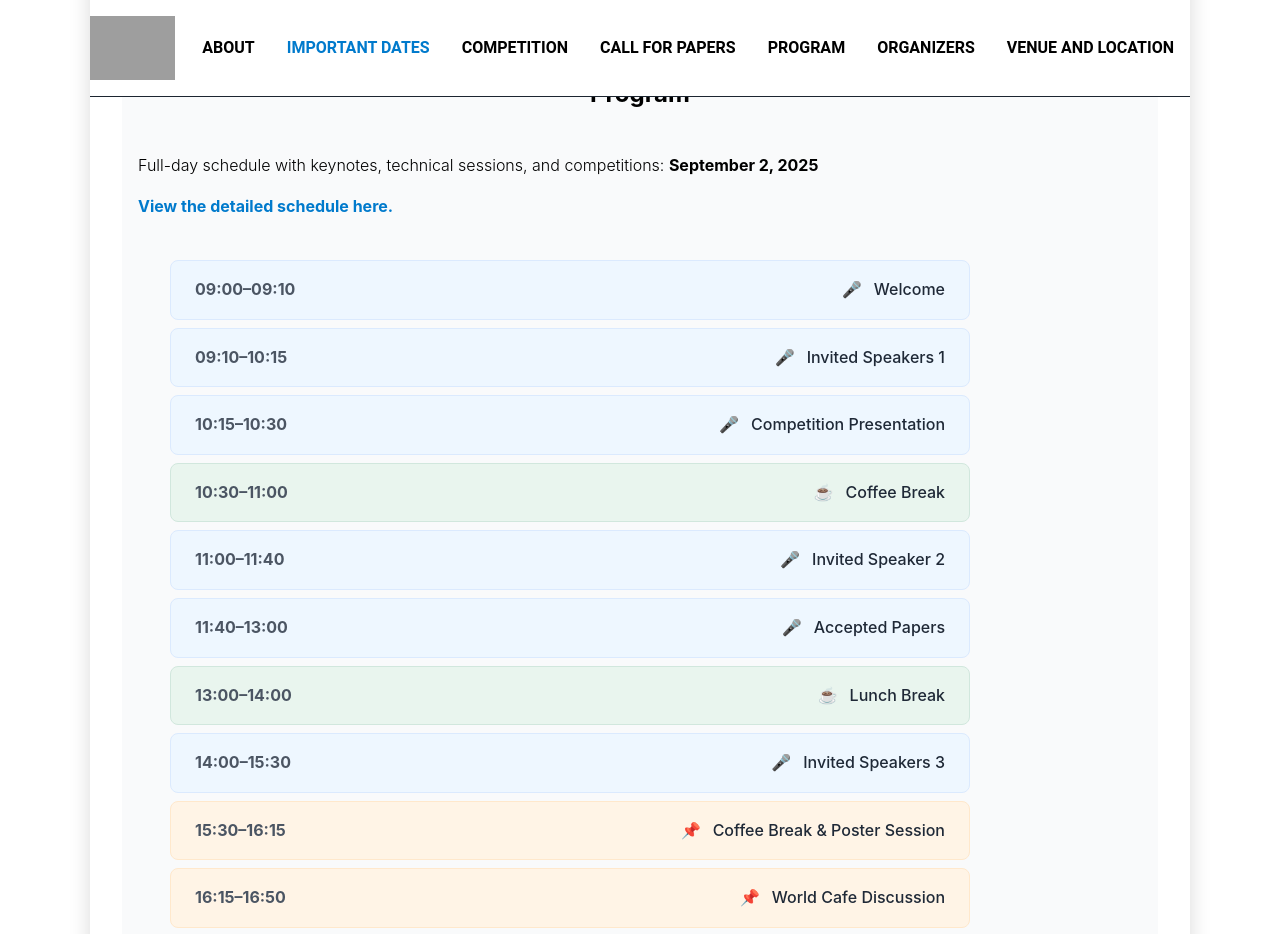
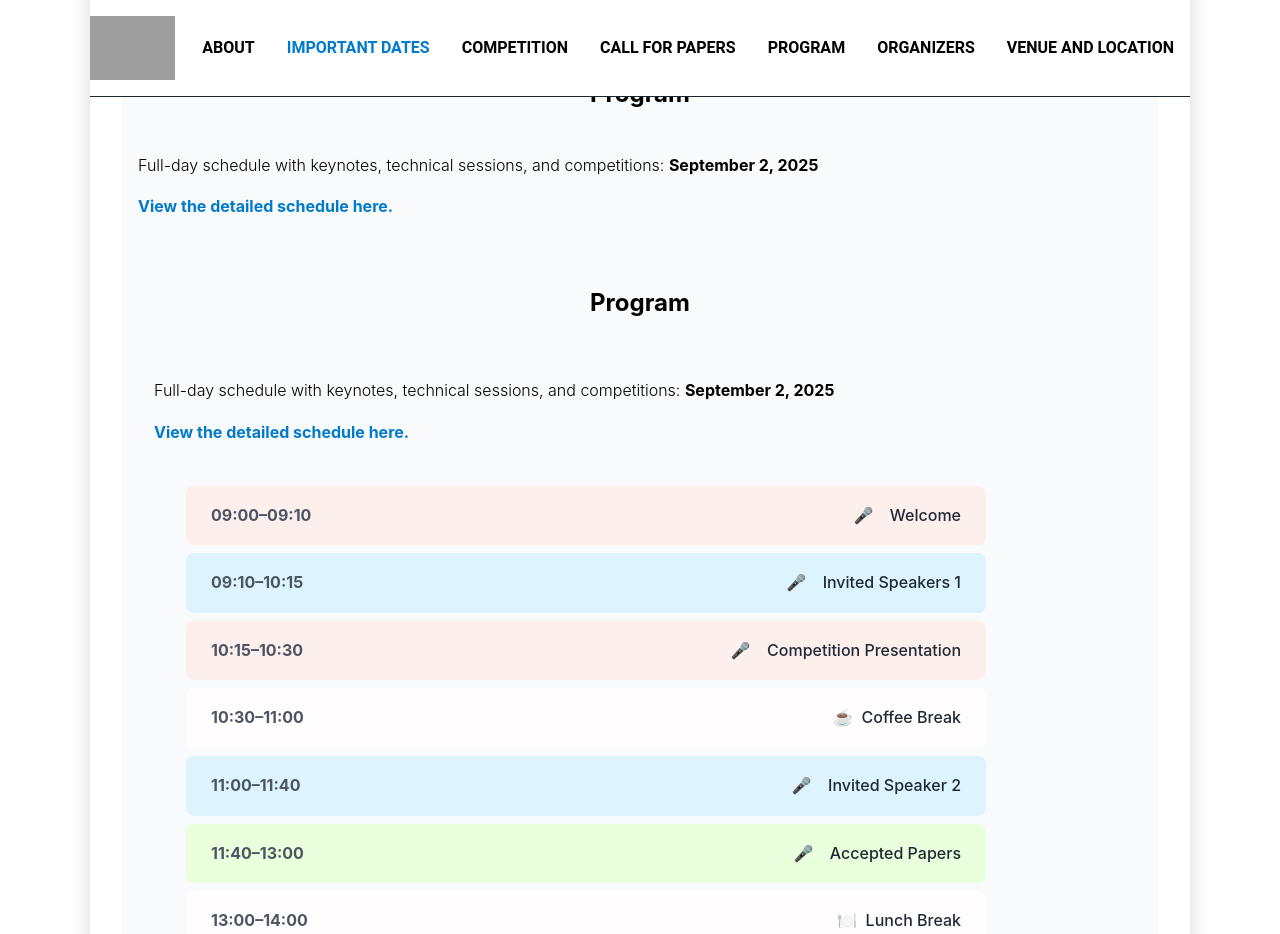
Before and after one commit to comrob/ecmr25slam, a Jekyll site: the page built from docs/index.markdown, in a window 1280 px wide and 1400 px high, scrolled down 4038 px. Shown: the top 934 px of the window. Built offline with Jekyll 4.4.1, drawn with Linux system fonts in a browser that asks for light colours; grey boxes are pictures that could not be loaded.

Commit message:
Update the schedule

```diff
--- a/docs/assets/css/style.css
+++ b/docs/assets/css/style.css
@@ -822,35 +822,60 @@ pre {
 /* This section provides soft, distinct background colors for each event type. */
 
 /* Speeches and Presentations 🎤 */
-li.event-speech {
-  background-color: #eef7ff; /* Soft Blue */
-  border-color: #dbeafe;
-}
+/* --- Schedule Coloring to Match Screenshot --- */
+
+/* Peach/Tan: For all talks and main sessions */
+
 li.event-speech .date-value::before {
-    content: '🎤';
+  content: '🎤 ';
 }
 
-/* Poster/Competition Sessions 📌 */
+li.event-speech.event-organization {
+  background-color: #fdefeb;
+}
+
+li.event-invited {
+  background-color: #ddf4ff;
+}
+
+li.event-accepted {
+  background-color: #eaffdb;
+}
+
+li.event
+
+/* Blue: For the Competition Presentation */
+li.event-competition {
+  background-color: #e2eef7;
+}
+
+/* Lavender: For posters and interactive discussions */
 li.event-poster {
-  background-color: #fff4e6; /* Soft Orange */
-  border-color: #ffe8cc;
+  background-color: #efe1ff;
+}
+
+/* Green: For all breaks (coffee, lunch) */
+li.event-break {
+  background-color: #fffdfd;
+}
+
+
+li.event-break.lunch .date-value::before {
+    content: '🍽️ '; /* The space adds nice padding after the emoji */
+    margin-right: 4px;
+}
+
+li.event-coffee .date-value::before {
+    content: '☕ '; /* The space adds nice padding after the emoji */
+    margin-right: 4px;
+}
+li.event-poster.event-networking .date-value::before {
+    content: '🌍 '; /* globe emoji */
+    margin-right: 4px;
 }
 li.event-poster .date-value::before {
-    content: '📌';
-}
-
-/* Breaks (Coffee, Lunch) ☕ */
-li.event-break {
-  background-color: #e9f5ee; /* Soft Green */
-  border-color: #d1e7dd;
-}
-li.event-break .date-value::before {
-    content: '☕';
-}
-
-/* Optional class for a different lunch icon */
-li.event-break.lunch .date-value::before {
-    content: '🍽️';
+  content: '📌 ';
+  margin-right: 4px;
 }
 
 /* --- Styles for Dataset Cards --- */
--- a/docs/index.markdown
+++ b/docs/index.markdown
@@ -250,48 +250,55 @@ contact-email: hulchvse@student.cvut.cz
 
 <p><strong><a href="https://docs.google.com/spreadsheets/d/e/2PACX-1vRKTBlQfFsy7Ry1iLaIIFlKDZww0W6he26UZ_iveERtk5A_Ps7fyLiS-Diam5fnhLhh99U1VO7eT7Yw/pubhtml?gid=764812166&single=true" target="_blank">View the detailed schedule here.</a></strong></p>
 
+<section id="program-section">
+<h2 id="program">Program</h2>
+<div class="section-intro">
+<p>Full-day schedule with keynotes, technical sessions, and competitions: <strong>September 2, 2025</strong></p>
+
+<p><strong><a href="https://docs.google.com/spreadsheets/d/e/2PACX-1vRKTBlQfFsy7Ry1iLaIIFlKDZww0W6he26UZ_iveERtk5A_Ps7fyLiS-Diam5fnhLhh99U1VO7eT7Yw/pubhtml?gid=764812166&single=true" target="_blank">View the detailed schedule here.</a></strong></p>
+
 <ul class="date-list">
-    <li class="event-speech">
+    <li class="event-speech event-organization">
         <span class="date-label"><strong>09:00–09:10</strong></span>
         <span class="date-value">Welcome</span>
     </li>
-    <li class="event-speech">
+    <li class="event-speech event-invited">
         <span class="date-label"><strong>09:10–10:15</strong></span>
         <span class="date-value">Invited Speakers 1</span>
     </li>
-    <li class="event-speech">
+    <li class="event-speech event-organization">
         <span class="date-label"><strong>10:15–10:30</strong></span>
         <span class="date-value">Competition Presentation</span>
     </li>
-    <li class="event-break">
+    <li class="event-break event-coffee">
         <span class="date-label"><strong>10:30–11:00</strong></span>
         <span class="date-value">Coffee Break</span>
     </li>
-    <li class="event-speech">
+    <li class="event-speech event-invited">
         <span class="date-label"><strong>11:00–11:40</strong></span>
         <span class="date-value">Invited Speaker 2</span>
     </li>
-    <li class="event-speech">
+    <li class="event-speech event-accepted">
         <span class="date-label"><strong>11:40–13:00</strong></span>
         <span class="date-value">Accepted Papers</span>
     </li>
-    <li class="event-break">
+    <li class="event-break lunch">
         <span class="date-label"><strong>13:00–14:00</strong></span>
         <span class="date-value">Lunch Break</span>
     </li>
-    <li class="event-speech">
+    <li class="event-speech event-invited">
         <span class="date-label"><strong>14:00–15:30</strong></span>
         <span class="date-value">Invited Speakers 3</span>
     </li>
-    <li class="event-poster">
+    <li class="event-poster coffee">
         <span class="date-label"><strong>15:30–16:15</strong></span>
         <span class="date-value">Coffee Break & Poster Session</span>
     </li>
-    <li class="event-poster">
+    <li class="event-poster event-networking">
         <span class="date-label"><strong>16:15–16:50</strong></span>
         <span class="date-value">World Cafe Discussion</span>
     </li>
-    <li class="event-speech">
+    <li class="event-speech event-organization">
         <span class="date-label"><strong>16:50–17:05</strong></span>
         <span class="date-value">Closing Remarks</span>
     </li>
```
